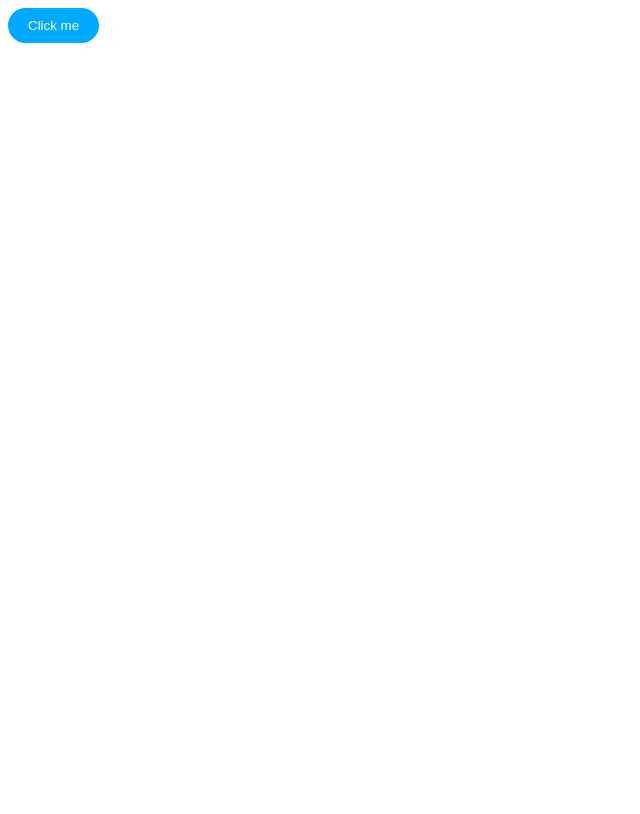
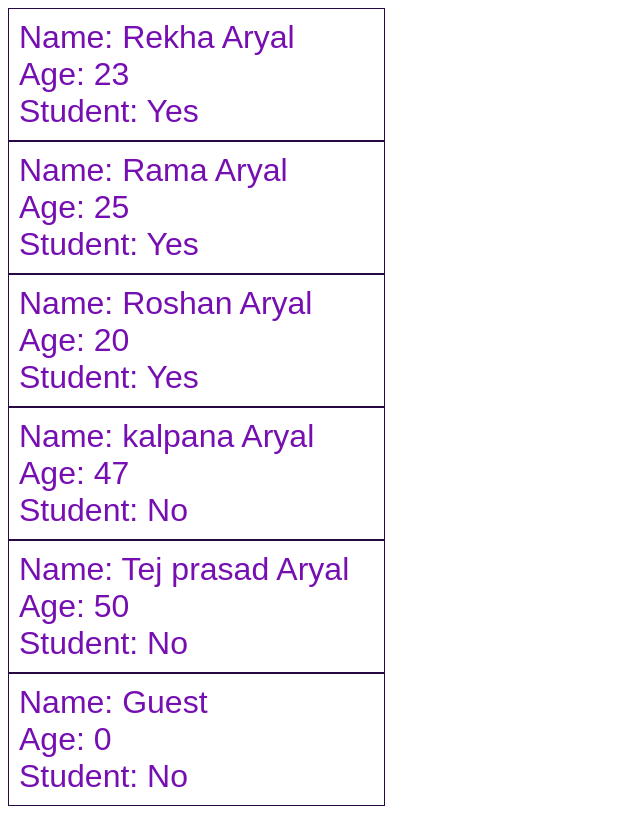
Before and after one commit to rekhaaryal/react-learning-journey, a React (Vite) app in the folder my-react-app/: page / in a window 1280 px wide. Shown: the whole page, without its empty margins (0-640 px from the left). Built offline with nearby package versions, Linux system fonts and the light colour scheme.

Commit message:
Props in react

```diff
--- a/my-react-app/src/App.jsx
+++ b/my-react-app/src/App.jsx
@@ -3,16 +3,20 @@
 // import Footer from './Footer.jsx'
 // import Food from './Food.jsx'
 // import Card from './Card.jsx'
-import Button from './Button/Button.jsx'
-
+// import Button from './Button/Button.jsx'
+import Student from './Student.jsx'
 function App() {
 
-  return(<Button/>);
-    // <>
-  // <Button/>
-  // </>
-
-
+  return(
+    <>
+      <Student name="Rekha Aryal" age={23} isStudent={true}/>
+      <Student name="Rama Aryal" age={25} isStudent={true}/>
+      <Student name="Roshan Aryal" age={20} isStudent={true}/>
+      <Student name="kalpana Aryal" age={47} isStudent={false }/>
+      <Student name="Tej prasad  Aryal" age={50} isStudent={false}/>
+      <Student/>
+    </>
+  );
 }
 
 export default App
--- a/my-react-app/src/Student.jsx
+++ b/my-react-app/src/Student.jsx
@@ -1,10 +1,23 @@
-
+import PropTypes from 'prop-types'
 function Student(props){
 
     return(
-        <div>Name: {props.name}</div>
+    <div className="student">
+        <p>Name: {props.name}</p>
+        <p > Age: {props.age}</p>
+        <p>Student: {props.isStudent ? "Yes" : "No"}</p>
+    </div>
     );
+}
+Student.propTypes = {
+    name: PropTypes.string,
+    age: PropTypes.number,
+    isStudent: PropTypes.bool,
+}
+Student.defaultProps = {
+    name: "Guest",
+    age: 0,
+    isStudent: false,
+}
 
-
-}
 export default Student
--- a/my-react-app/src/index.css
+++ b/my-react-app/src/index.css
@@ -29,3 +29,16 @@
   font-family: Cambria, Cochin, Georgia, Times, 'Times New Roman', serif;
   color: rgba(98, 77, 155, 0.895);
 }
+
+.student{
+  font-family: Arial, Helvetica, sans-serif0;
+  color: rgb(118, 15, 177);
+  font-size: 2em;
+  padding: 10px;
+  border: 1px solid rgb(38, 8, 66);
+  width: 355px;
+}
+.student p{
+  margin: 0;
+
+}
```
